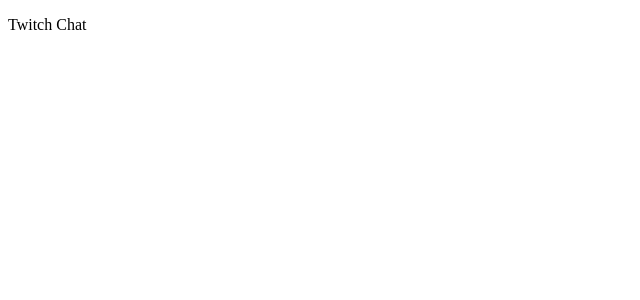
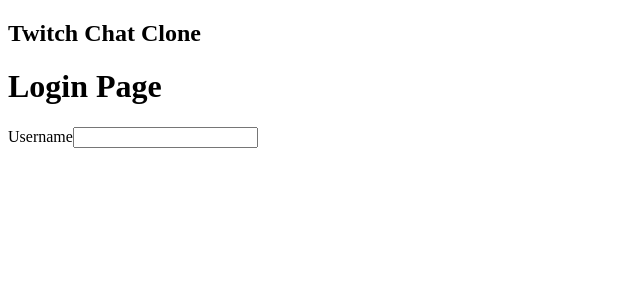
Before and after one commit to Alvai/twitch_chat, a React (Vite) app in the folder client/: page / in a window 1280 px wide. Shown: the top 300 px of the page, without its empty margins (0-640 px from the left). Built offline with nearby package versions, Linux system fonts and the light colour scheme.

Commit message:
setup username auth

```diff
--- a/client/package.json
+++ b/client/package.json
@@ -11,7 +11,8 @@
   },
   "dependencies": {
     "react": "^18.2.0",
-    "react-dom": "^18.2.0"
+    "react-dom": "^18.2.0",
+    "react-query": "^3.39.3"
   },
   "devDependencies": {
     "@types/react": "^18.2.15",
--- a/client/src/App.tsx
+++ b/client/src/App.tsx
@@ -1,7 +1,16 @@
+import { Navbar } from "./components/navbar";
+import { useUser } from "./hooks/useUser";
+import { LoginPage } from "./pages/LoginPage";
+
 const App = () => {
+  const { data: user, isLoading: isAuthLoading } = useUser();
+
+  if (isAuthLoading) return <p>Loading...</p>;
+
   return (
     <div>
-      <p>Twitch Chat</p>
+      <Navbar />
+      {user ? <p>No messages</p> : <LoginPage />}
     </div>
   );
 };
--- /dev/null
+++ b/client/src/components/Navbar.tsx
@@ -0,0 +1,22 @@
+import { useUser, useUserMutation } from "../hooks/useUser";
+
+const Navbar = () => {
+  const { data: user } = useUser();
+  const { mutate } = useUserMutation();
+
+  const logout = () => {
+    mutate(null);
+  };
+
+  return (
+    <nav>
+      <h1>Twitch Chat Clone</h1>
+      <div>
+        {user && <p>Logged as {user}</p>}
+        {user && <button onClick={logout}>Logout</button>}
+      </div>
+    </nav>
+  );
+};
+
+export { Navbar };
--- /dev/null
+++ b/client/src/hooks/useUser.ts
@@ -0,0 +1,27 @@
+import { useMutation, useQuery, useQueryClient } from "react-query";
+
+const USER_LOCAL_STORAGE_KEY = "username";
+
+// Notes: Local storage auth could be replaced easily by a real auth system
+
+export const useUser = () => {
+  return useQuery(["user"], {
+    queryFn: () => localStorage.getItem(USER_LOCAL_STORAGE_KEY),
+  });
+};
+
+export const useUserMutation = () => {
+  const queryClient = useQueryClient();
+
+  return useMutation<unknown, unknown, string | null>({
+    mutationFn: async (newUsername) => {
+      if (newUsername) {
+        localStorage.setItem(USER_LOCAL_STORAGE_KEY, newUsername);
+      } else {
+        localStorage.removeItem(USER_LOCAL_STORAGE_KEY);
+      }
+
+      await queryClient.invalidateQueries({ queryKey: ["user"] });
+    },
+  });
+};
--- a/client/src/main.tsx
+++ b/client/src/main.tsx
@@ -1,11 +1,16 @@
 import React from "react";
 import ReactDOM from "react-dom/client";
 import App from "./App.tsx";
+import { QueryClient, QueryClientProvider } from "react-query";
+
+const queryClient = new QueryClient();
 
 // We can disable the eslint rule for the next line since #root always exists
 // eslint-disable-next-line @typescript-eslint/no-non-null-assertion
 ReactDOM.createRoot(document.getElementById("root")!).render(
   <React.StrictMode>
-    <App />
+    <QueryClientProvider client={queryClient}>
+      <App />
+    </QueryClientProvider>
   </React.StrictMode>
 );
--- /dev/null
+++ b/client/src/pages/LoginPage.tsx
@@ -0,0 +1,32 @@
+import { FormEventHandler, useState } from "react";
+import { useUserMutation } from "../hooks/useUser";
+
+const LoginPage = () => {
+  const [username, setUsername] = useState("");
+
+  const { mutate } = useUserMutation();
+
+  const handleSubmit: FormEventHandler<HTMLFormElement> = (e) => {
+    e.preventDefault();
+    mutate(username);
+  };
+
+  return (
+    <div>
+      <h1>Login Page</h1>
+      <form onSubmit={handleSubmit}>
+        <label htmlFor="username">Username</label>
+        <input
+          type="text"
+          id="username"
+          value={username}
+          onChange={(e) => {
+            setUsername(e.target.value);
+          }}
+        />
+      </form>
+    </div>
+  );
+};
+
+export { LoginPage };
```
Also changed, not shown: 1 other file (tests, documents, lock files or other folders).
